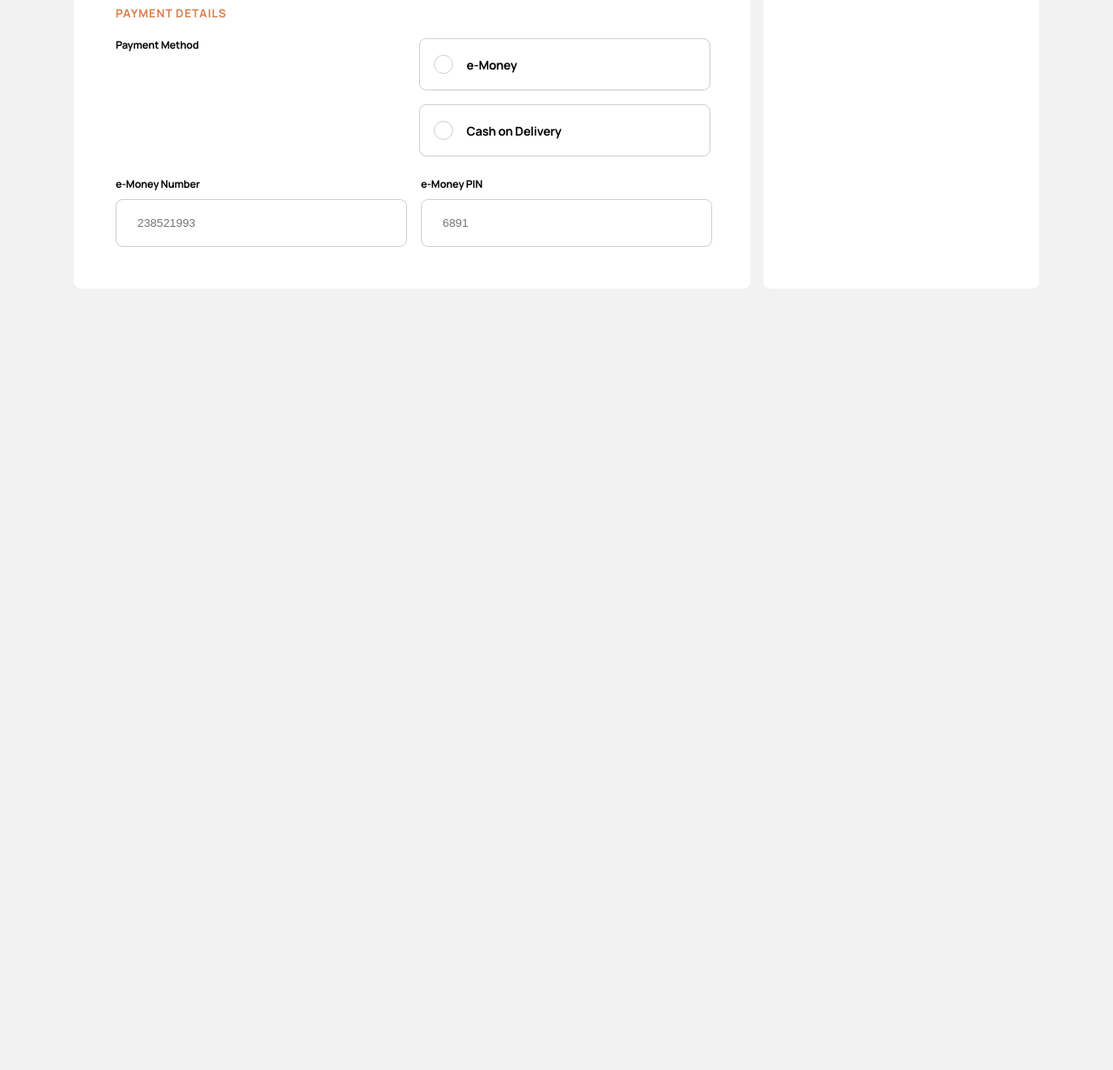
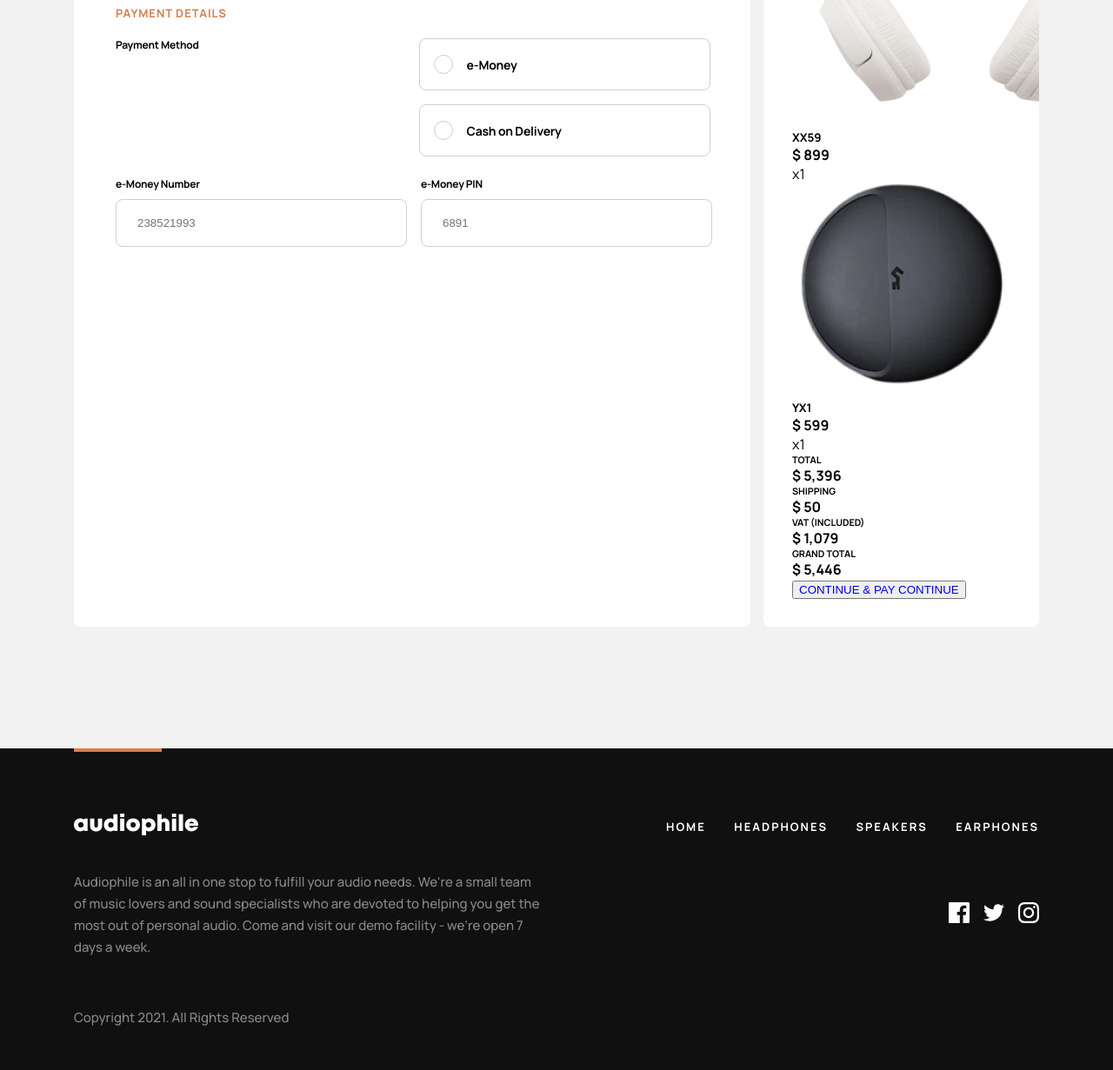
Before and after one commit to NurmamatovOzodbek/imtihon, a plain HTML site: page checkout.html in a window 1280 px wide. Shown: the part 1003-2234 px from the top of the page at 87% size. Before the commit the page ends 1475 px from the top, so only its background shows below. Drawn offline with Linux system fonts and the light colour scheme.

Commit message:
feat: edit checkout html file

```diff
--- a/checkout.html
+++ b/checkout.html
@@ -109,8 +109,125 @@
       </div>
       <div class="summary">
         <h2>summary</h2>
+        <div class="buy__products">
+          <div class="products">
+            <div class="product__info">
+              <div class="product__images">
+                <img src="img/desktop/headphone-black.png" alt="">
+              </div>
+              <div class="info">
+                <h5>XX99 MK II</h5>
+                <strong>$ 2,999</strong>
+              </div>
+            </div>
+            <span>x1</span>
+          </div>
+          <div class="products">
+            <div class="product__info">
+              <div class="product__images">
+                <img src="img/desktop/headphone-white.png" alt="">
+              </div>
+              <div class="info">
+                <h5>XX59</h5>
+                <strong>$ 899</strong>
+              </div>
+            </div>
+            <span>x1</span>
+          </div>
+          <div class="products">
+            <div class="product__info">
+              <div class="product__images">
+                <img src="img/desktop/kalonki-mini.png" alt="">
+              </div>
+              <div class="info">
+                <h5>YX1</h5>
+                <strong>$ 599</strong>
+              </div>
+            </div>
+            <span>x1</span>
+          </div>
+        </div>
+        <div class="total__cost">
+          <div class="total">
+            <div class="cost">
+              <h6>TOTAL</h6>
+              <strong>$ 5,396</strong>
+            </div>
+            <div class="cost">
+              <h6>SHIPPING</h6>
+              <strong>$ 50</strong>
+            </div>
+            <div class="cost">
+              <h6>VAT (INCLUDED)</h6>
+              <strong>$ 1,079</strong>
+            </div>
+          </div>
+          <div class="grand__total">
+            <h6>GRAND TOTAL</h6>
+            <strong>$ 5,446</strong>
+          </div>
+        </div>
+        <button>
+          <a href="#">CONTINUE & PAY</a>
+          <a href="#" id="continue">CONTINUE</a>
+        </button>
       </div>
     </div>
   </main>
+  <footer>
+    <div class="footer container">
+      <div class="footer__nav">
+        <div class="logo">
+          <a href="#">
+            <img src="/img/desktop/audiophile.svg" alt="AudioPhile">
+          </a>
+        </div>
+        <nav>
+          <li>
+            <a href="index.html">Home</a>
+          </li>
+          <li>
+            <a href="headphones.html">HEADPHONES</a>
+          </li>
+          <li>
+            <a href="speakers.html" id="">SPEAKERS</a>
+          </li>
+          <li>
+            <a href="earphones.html">EARPHONES</a>
+          </li>
+        </nav>
+      </div>
+      <div class="about__contact">
+        <p>Audiophile is an all in one stop to fulfill your audio needs. We're a small team of music lovers and sound specialists who are devoted to helping you get the most out of personal audio. Come and visit our demo facility - we’re open 7 days a week.</p>
+        <div class="social__network">
+          <a href="#">
+            <img src="/img/icons/facebook.svg" alt="icons Facebook">
+          </a>
+          <a href="#">
+            <img src="/img/icons/twitter.svg" alt="icon Twitter">
+          </a>
+          <a href="#">
+            <img src="/img/icons/instagram.svg" alt="icon Instagram">
+          </a>
+        </div>
+      </div>
+      <div class="copyright">
+        <p>Copyright 2021. All Rights Reserved</p>
+        <div class="mobile">
+          <div class="social__network">
+            <a href="#">
+              <img src="/img/icons/facebook.svg" alt="icons Facebook">
+            </a>
+            <a href="#">
+              <img src="/img/icons/twitter.svg" alt="icon Twitter">
+            </a>
+            <a href="#">
+              <img src="/img/icons/instagram.svg" alt="icon Instagram">
+            </a>
+          </div>
+        </div>
+      </div>
+    </div>
+  </footer>
 </body>
 </html>
```
